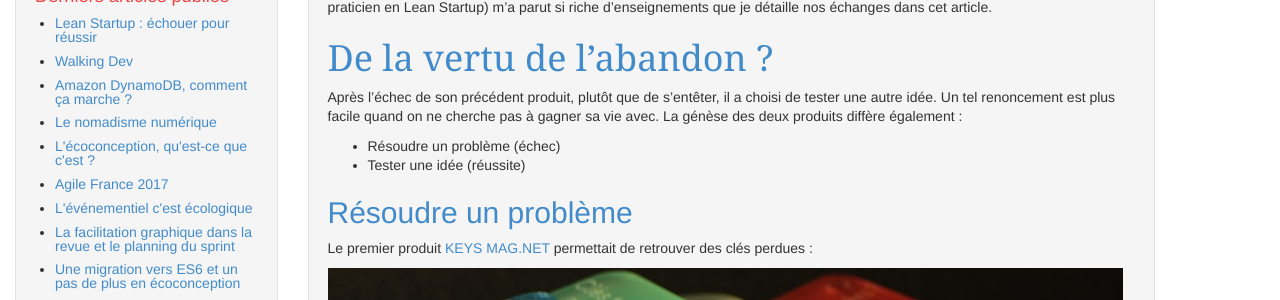
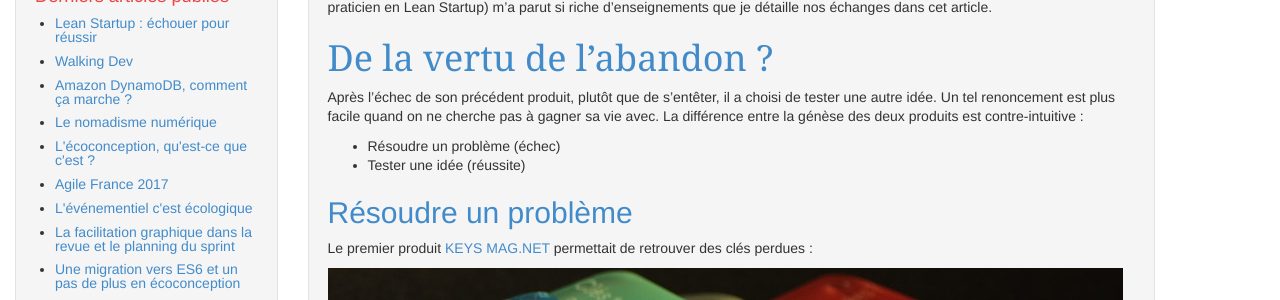
Before and after one commit to MichaelBitard/barreverte.github.io, a Jekyll site: the page built from _posts/2017-10-26-lean_startup_echouer_pour_reussir.md, in a window 1280 px wide and 900 px high. Shown: the part 234-534 px from the top of the window. Built offline with Jekyll 4.4.1, drawn with Linux system fonts in a browser that asks for light colours; comment, search, counter and statistics services are not loaded.

Commit message:
[article] Rétablit l'aspect contre-intuitif du début de l'article

```diff
--- a/_posts/2017-10-26-lean_startup_echouer_pour_reussir.md
+++ b/_posts/2017-10-26-lean_startup_echouer_pour_reussir.md
@@ -16,7 +16,8 @@ le parcours récent de Nicolas Deverge (coach et praticien en Lean Startup) m'a
 
 # De la vertu de l'abandon ?
 
-Après l'échec de son précédent produit, plutôt que de s'entêter, il a choisi de tester une autre idée. Un tel renoncement est plus facile quand on ne cherche pas à gagner sa vie avec. La génèse des deux produits diffère également :
+Après l'échec de son précédent produit, plutôt que de s'entêter, il a choisi de tester une autre idée. Un tel renoncement est plus facile quand on ne cherche pas à gagner sa vie avec.
+La différence entre la génèse des deux produits est contre-intuitive :
 - Résoudre un problème (échec)
 - Tester une idée (réussite)
 
```
